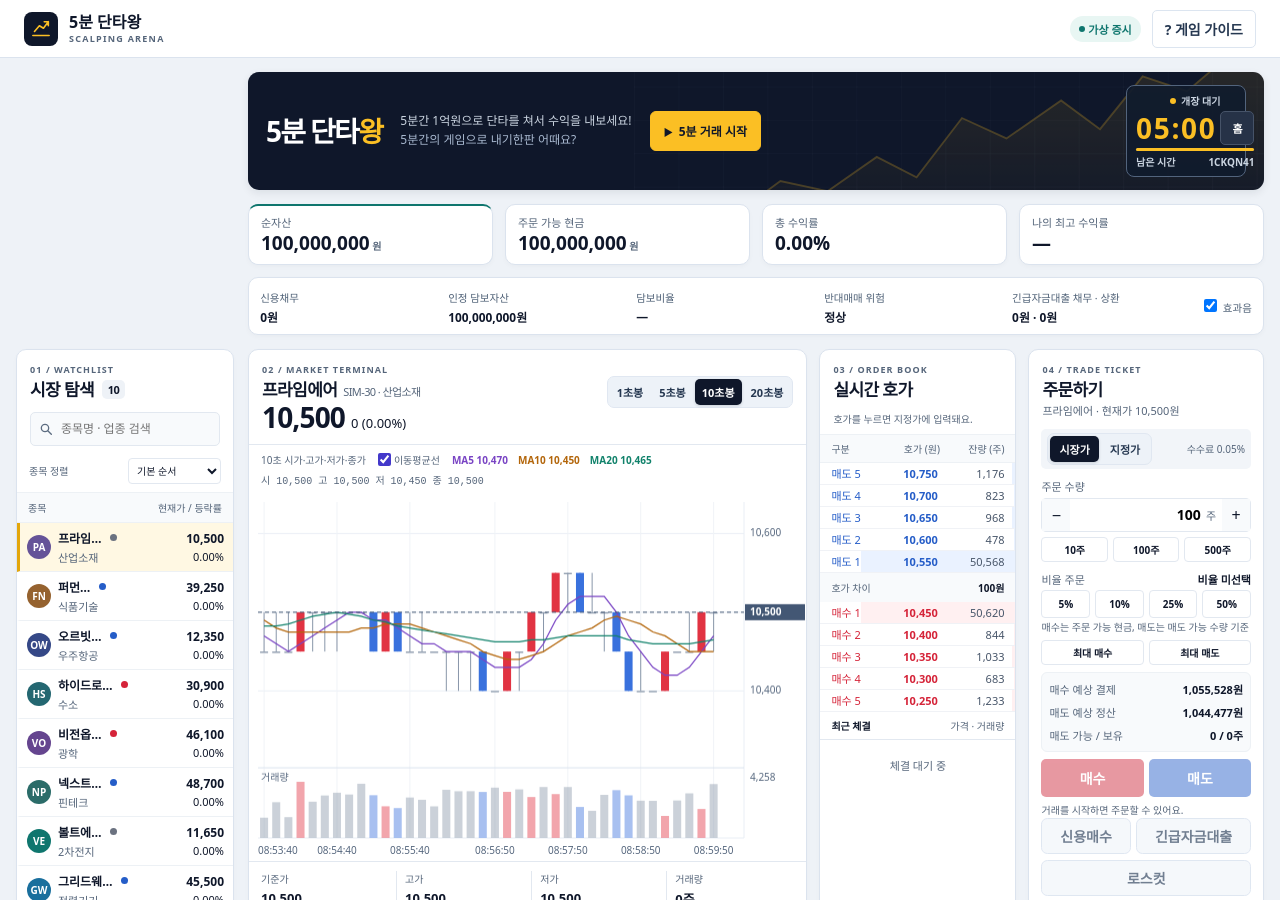
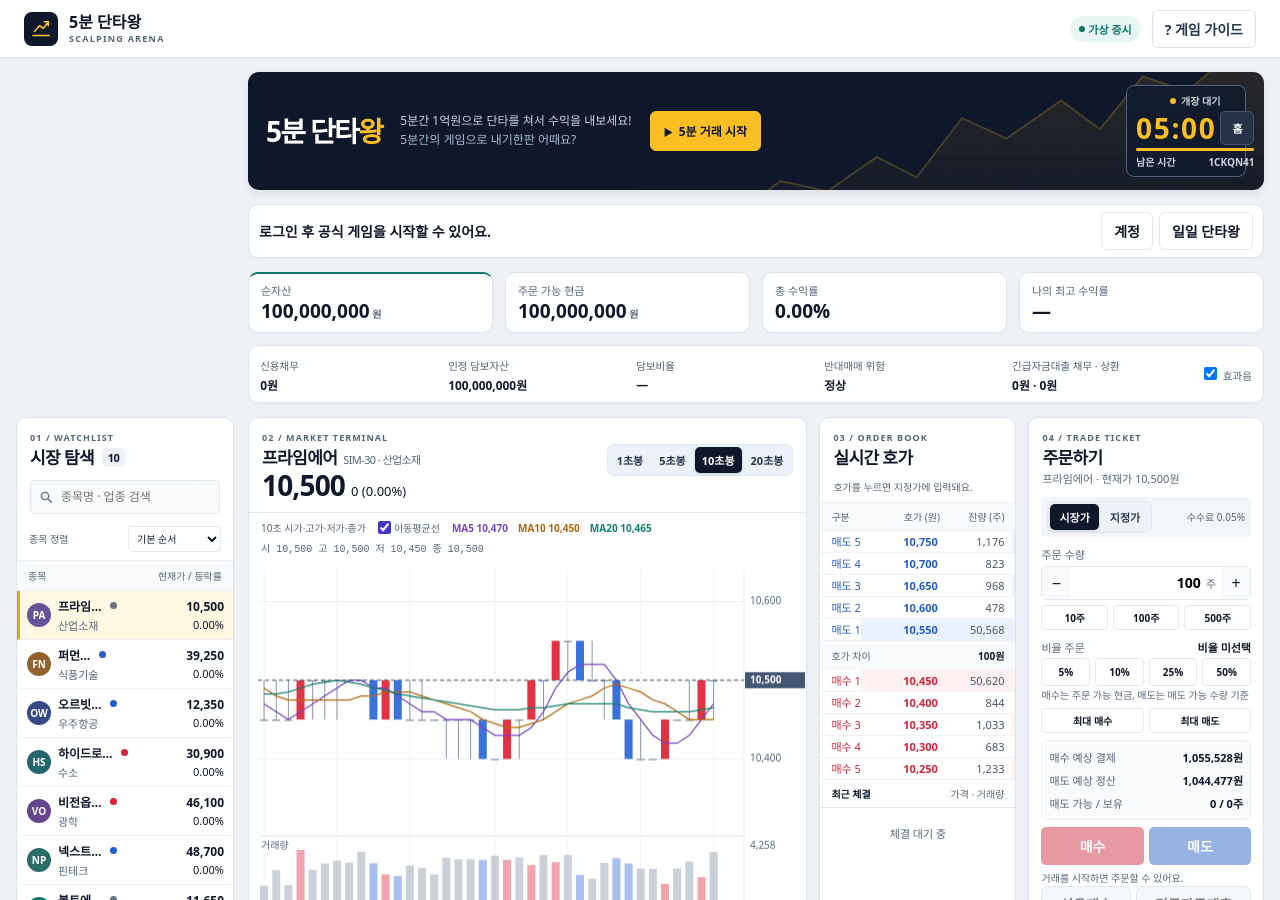
Before and after one commit to heewon-yu/dailyfoodfighter, a Jekyll site: the page games/scalping-king/index.html, which Jekyll copies as it is, in a window 1280 px wide and 900 px high. Built offline with Jekyll 4.4.1, drawn with Linux system fonts in a browser that asks for light colours; part of the change alters nothing that is shown.

```diff
--- a/games/scalping-king/index.html
+++ b/games/scalping-king/index.html
@@ -15,9 +15,9 @@
   <script defer src="./reward-v2.js?v=20261111-v2"></script>
   <script defer src="./market.js?v=20261111-v2"></script>
   <script defer src="./chart.js?v=20261110-07"></script>
-  <script defer src="./official-config.js"></script>
-  <script defer src="./official-client.js"></script>
-  <script defer src="./game.js?v=20261112-integration"></script>
+  <script defer src="./official-config.js?v=20261112-official"></script>
+  <script defer src="./official-client.js?v=20261112-official"></script>
+  <script defer src="./game.js?v=20261112-official"></script>
 </head>
 <body>
   <header class="topbar">
--- a/games/scalping-king/official-config.js
+++ b/games/scalping-king/official-config.js
@@ -1,6 +1,7 @@
 (function () {
   'use strict';
-  const preview = location.hostname === 'codex-scalping-king-integrat.dailyfoodfighter.pages.dev';
-  window.scalpOfficialConfig = Object.freeze(preview ?
-    {url: 'https://spavqmvojydmwpyhqqlj.supabase.co', key: 'sb_publishable_pcuxX6R--MMgysHm2zQ4dA_5xLC4mIA'} : {url: '', key: ''});
+  window.scalpOfficialConfig = Object.freeze({
+    url: 'https://spavqmvojydmwpyhqqlj.supabase.co',
+    key: 'sb_publishable_pcuxX6R--MMgysHm2zQ4dA_5xLC4mIA',
+  });
 }());
```
